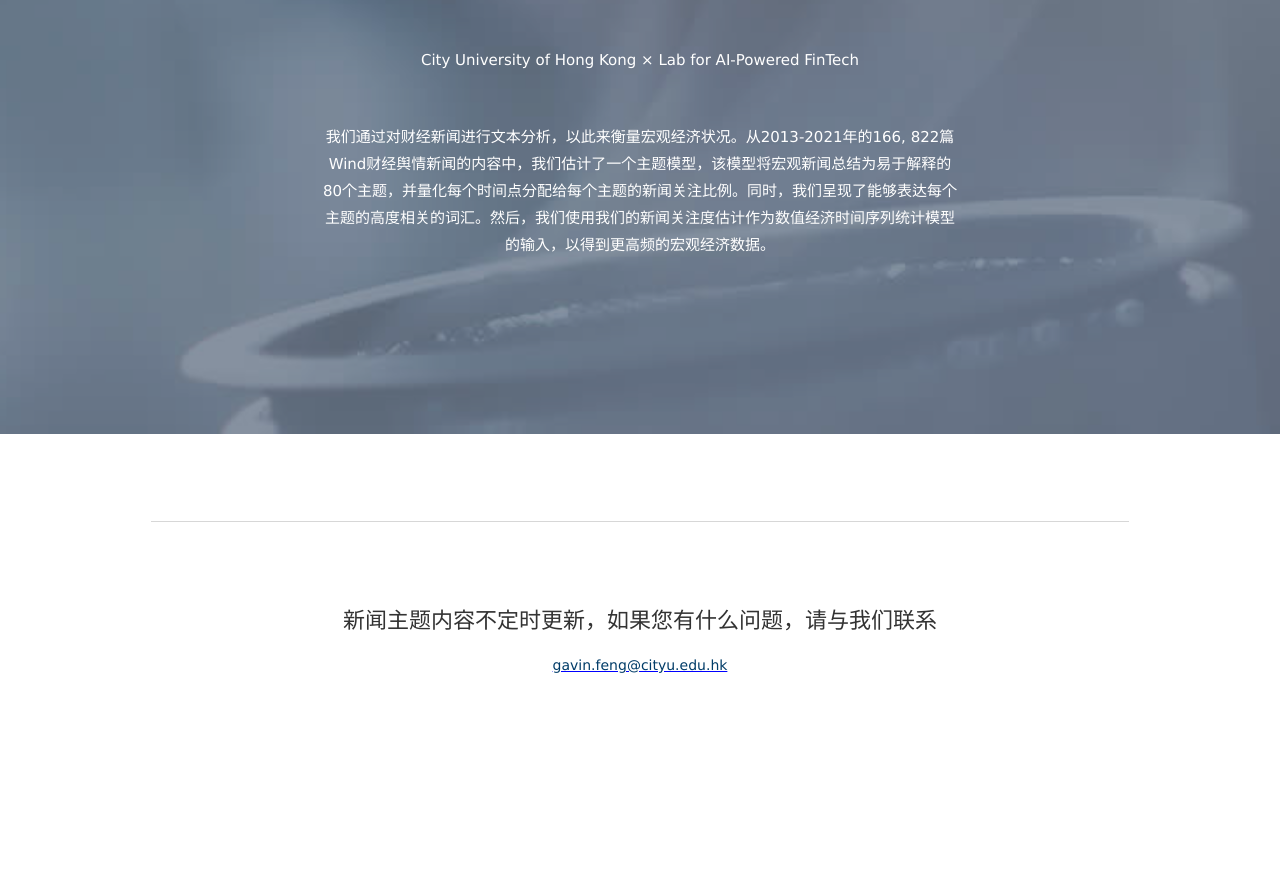
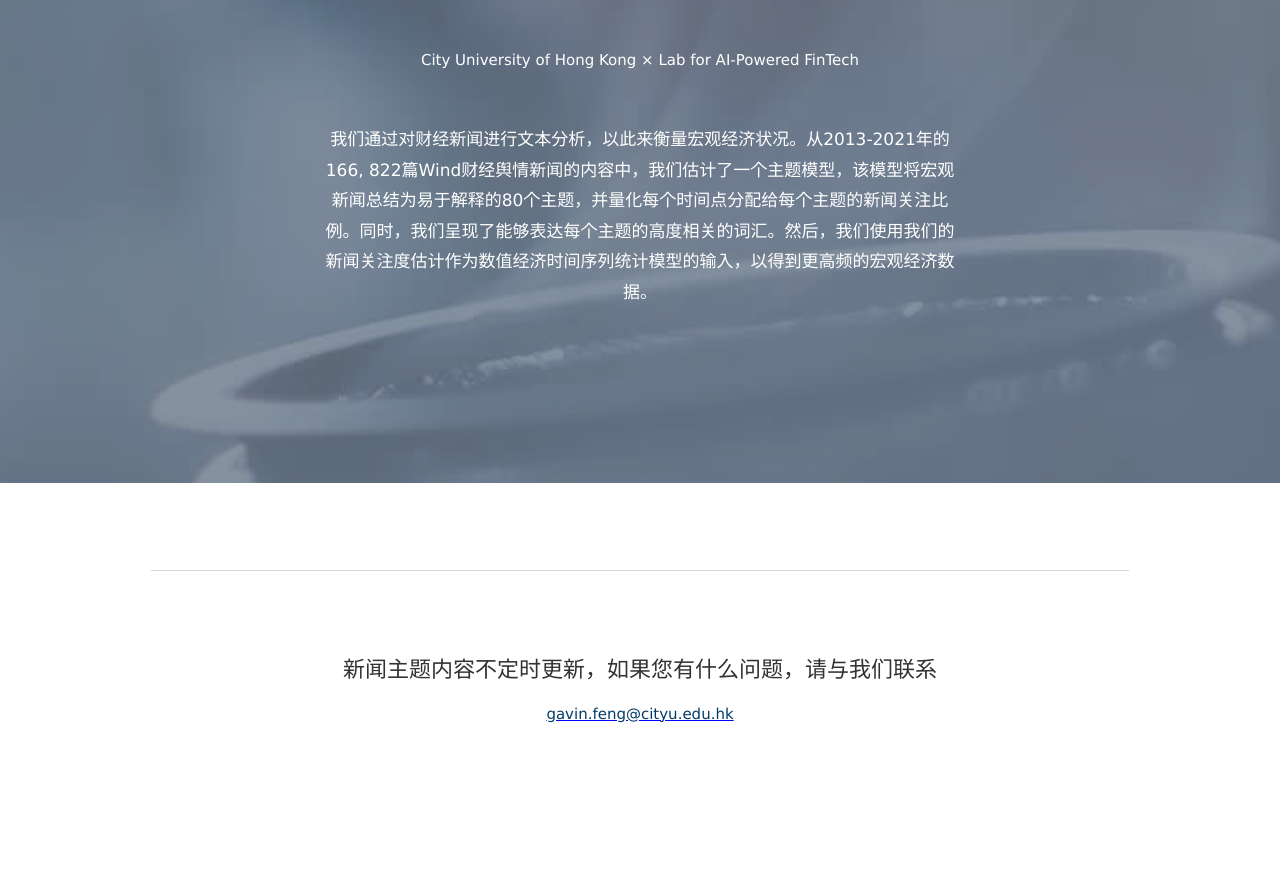
Before and after one commit to YolandaLIyang/raw, a plain HTML site: page index.html in a window 1280 px wide. Shown: the part 581-1469 px from the top of the page. Drawn offline with Linux system fonts and the light colour scheme.

Commit message:
Update index.html
修改Intro+邮箱字体大小

```diff
--- a/index.html
+++ b/index.html
@@ -45,7 +45,7 @@
     <!-- ################################################################################################ -->
     <h2 class="heading">关于</h2>
     <p style="font-size: 15px;">City University of Hong Kong × Lab for AI-Powered FinTech</p>
-    <p style="font-size: 15px;">我们通过对财经新闻进行文本分析，以此来衡量宏观经济状况。从2013-2021年的166, 822篇Wind财经舆情新闻的内容中，我们估计了一个主题模型，该模型将宏观新闻总结为易于解释的80个主题，并量化每个时间点分配给每个主题的新闻关注比例。同时，我们呈现了能够表达每个主题的高度相关的词汇。然后，我们使用我们的新闻关注度估计作为数值经济时间序列统计模型的输入，以得到更高频的宏观经济数据。</p>
+    <p style="font-size: 17px;">我们通过对财经新闻进行文本分析，以此来衡量宏观经济状况。从2013-2021年的166, 822篇Wind财经舆情新闻的内容中，我们估计了一个主题模型，该模型将宏观新闻总结为易于解释的80个主题，并量化每个时间点分配给每个主题的新闻关注比例。同时，我们呈现了能够表达每个主题的高度相关的词汇。然后，我们使用我们的新闻关注度估计作为数值经济时间序列统计模型的输入，以得到更高频的宏观经济数据。</p>
     <!-- ################################################################################################ -->
   </section>
 </div>
@@ -60,7 +60,7 @@
     <section class="group center">
       <div class="center btmspace-80">
         <h6>新闻主题内容不定时更新，如果您有什么问题，请与我们联系</h6>
-        <p style="text-decoration: underline; color: blue; cursor: pointer;"><a href="mailto:gavin.feng@cityu.edu.hk">gavin.feng@cityu.edu.hk</a></p>
+        <p style="font-size: 15px; text-decoration: underline; color: blue; cursor: pointer;"><a href="mailto:gavin.feng@cityu.edu.hk">gavin.feng@cityu.edu.hk</a></p>
       </div>
     </section>
     <!-- ################################################################################################ -->
```
